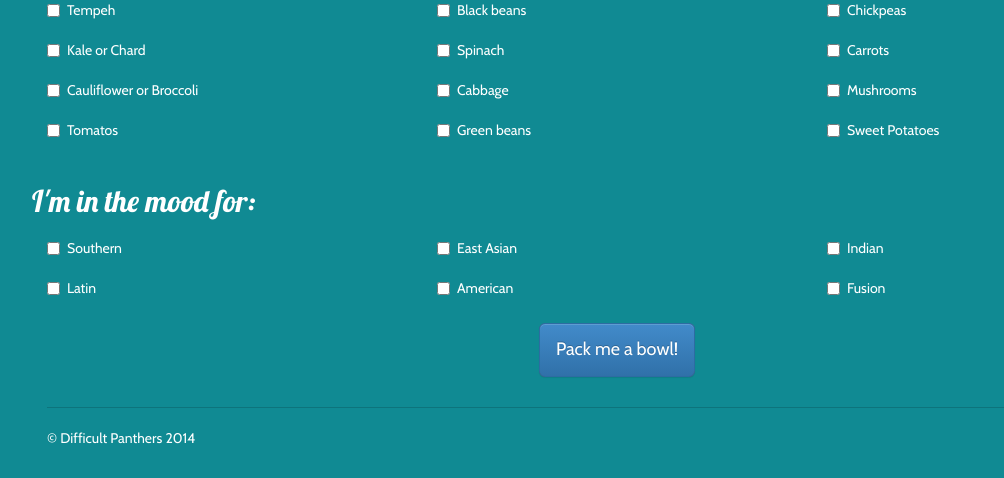
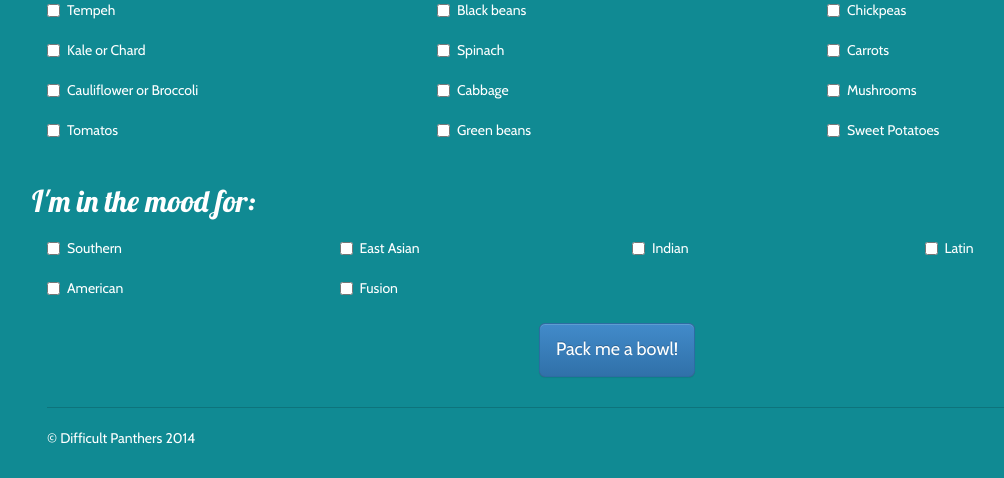
Before and after one commit to SaraDGore/magicbowl, a Django app: page / in a window 1280 px wide. Shown: the part 869-1347 px from the top of the page, without its empty margins (23-1027 px from the left). Run offline with Django 3.2, Linux system fonts and the light colour scheme; parts of the project's set-up code (start-up, migrations or seed data) failed here and were passed over; some libraries are stand-ins or nearby versions.

Commit message:
trying out a third grid

```diff
--- a/bowls/templates/base.html
+++ b/bowls/templates/base.html
@@ -223,19 +223,19 @@
         </div>
 
         <div class="row">
-          <div class="col-md-4"><div class="checkbox">
+          <div class="col-md-3"><div class="checkbox">
             <label><input type="checkbox" name="cuisine" value="SOUTHERN">Southern</label></div></div>
-          <div class="col-md-4"><div class="checkbox">
+          <div class="col-md-3"><div class="checkbox">
             <label><input type="checkbox" name="cuisine" value="ASIAN">East Asian</label></div></div>
-          <div class="col-md-4"><div class="checkbox">
+          <div class="col-md-3"><div class="checkbox">
             <label><input type="checkbox" name="cuisine" value="INDIAN">Indian</label></div></div>
-        </div>
-        <div class="row">
-          <div class="col-md-4"><div class="checkbox">
+          <div class="col-md-3"><div class="checkbox">
             <label><input type="checkbox" name="cuisine" value="LATIN">Latin</label></div></div>
-          <div class="col-md-4"><div class="checkbox">
+           </div>
+            <div class="row">
+          <div class="col-md-3"><div class="checkbox">
             <label><input type="checkbox" name="cuisine" value="AMERICAN">American</label></div></div>
-          <div class="col-md-4"><div class="checkbox">
+          <div class="col-md-3"><div class="checkbox">
             <label><input type="checkbox" name="cuisine" value="FUSION">Fusion</label></div></div>
         </div>
         </div><!--formclass-->
```
